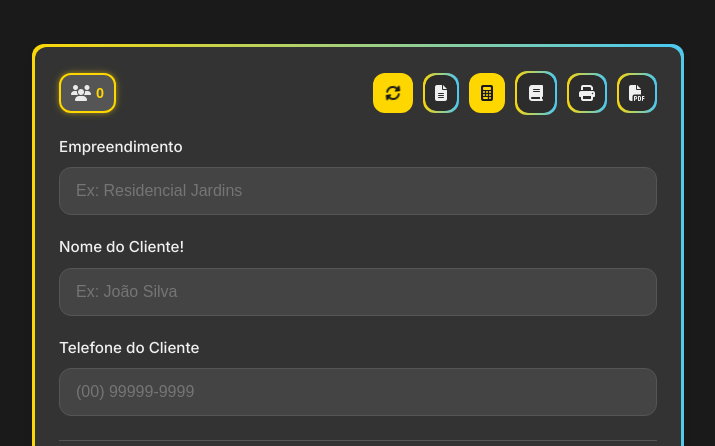
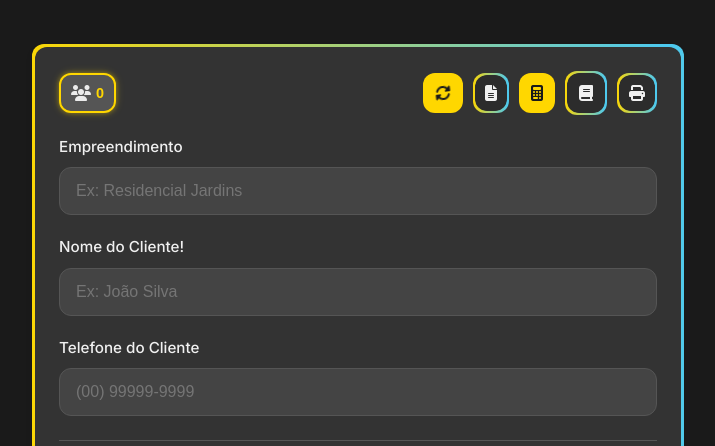
Before and after one commit to Alexpeixoto85/planodepagamento, a plain HTML site: page index.html in a window 1280 px wide. Shown: the top 446 px of the page, without its empty margins (282-997 px from the left). Drawn offline with nearby package versions, Linux system fonts and the light colour scheme.

Commit message:
Update index.html

```diff
--- a/index.html
+++ b/index.html
@@ -1500,12 +1500,10 @@
                  <a href="https://dinheiroeplanejamento.blogspot.com/2025/04/guia-completo-para-corretores-de.html" target="_blank" id="blogLink" title="Acesse o Blog">
                      <i class="fas fa-book"></i>
                  </a>
-                 <button id="btnImprimirSimulacao" class="btn btn-secondary btn-auto-width" title="Imprimir Simulação">
-                    <i class="fas fa-print"></i>
-                </button>
-                <button id="btnBaixarSimulacaoPdf" class="btn btn-secondary btn-auto-width" title="Baixar PDF">
-                    <i class="fas fa-file-pdf"></i>
-                </button>
+
+                <button id="btnBaixarSimulacaoPdf" class="btn btn-secondary btn-auto-width" title="Imprimir PDF">
+    <i class="fas fa-print"></i>
+</button>
             </div>
 
             <div class="form-group" id="form-group-nomeEmpreendimento">
```
